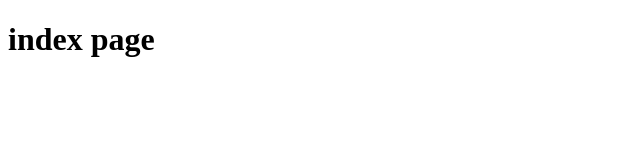
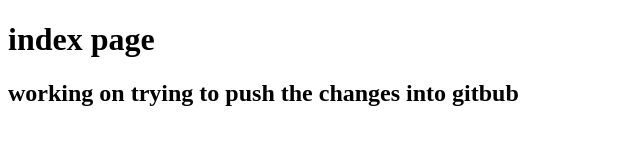
Before and after one commit to UmeshModamdarulu/Demo, a plain HTML site: page index.html in a window 1280 px wide. Shown: the whole page, without its empty margins (0-640 px from the left). Drawn offline with Linux system fonts and the light colour scheme.

Commit message:
added h2

```diff
--- a/index.html
+++ b/index.html
@@ -7,5 +7,6 @@
 </head>
 <body>
     <h1>index page</h1>
+    <h2>working on trying to push the changes into gitbub</h2>
 </body>
 </html>
```
